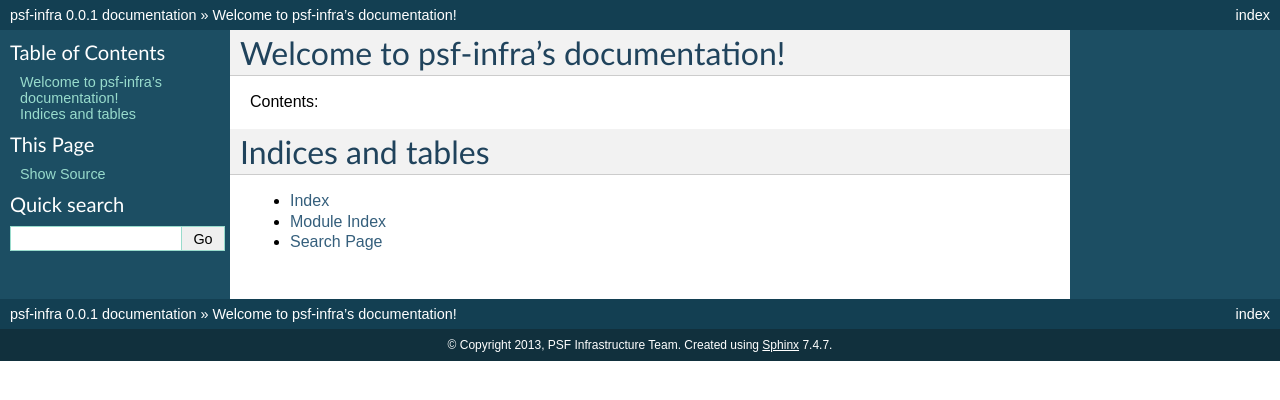
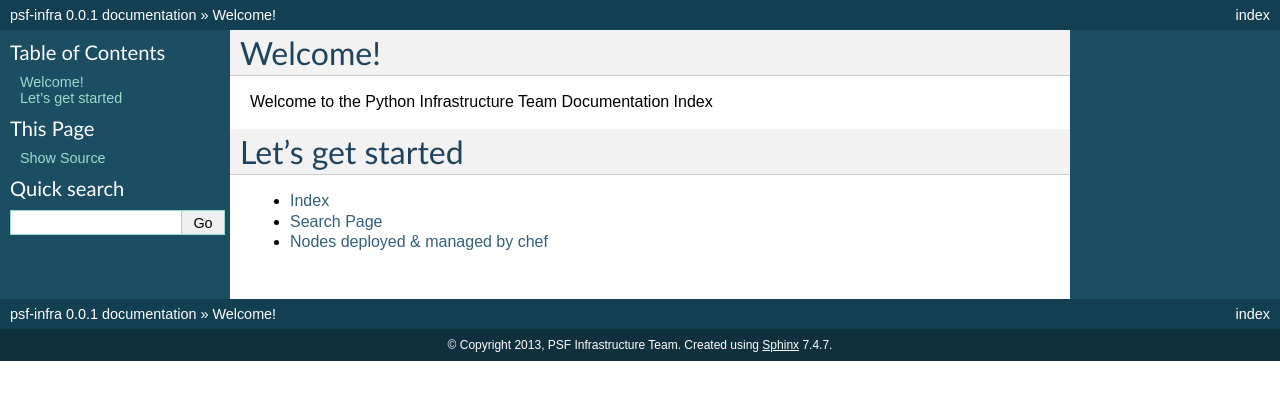
Before and after one commit to python/psf-chef, a Sphinx documentation site: the page built from doc/index.rst, in a window 1280 px wide. Shown: the top 400 px of the page. Built offline with Sphinx 7.4.7, drawn with Linux system fonts in a browser that asks for light colours.

Commit message:
Working on docs stuff

```diff
--- a/doc/index.rst
+++ b/doc/index.rst
@@ -3,19 +3,14 @@
    You can adapt this file completely to your liking, but it should at least
    contain the root `toctree` directive.
 
-Welcome to psf-infra's documentation!
+Welcome!
 =====================================
 
-Contents:
+Welcome to the Python Infrastructure Team Documentation Index
 
-.. toctree::
-   :maxdepth: 2
-
-
-
-Indices and tables
+Let's get started
 ==================
 
 * :ref:`genindex`
-* :ref:`modindex`
 * :ref:`search`
+* :doc:`nodes`
```
Also changed, not shown: doc/nodes.rst (added, +44 -0 lines), 2 other files.
